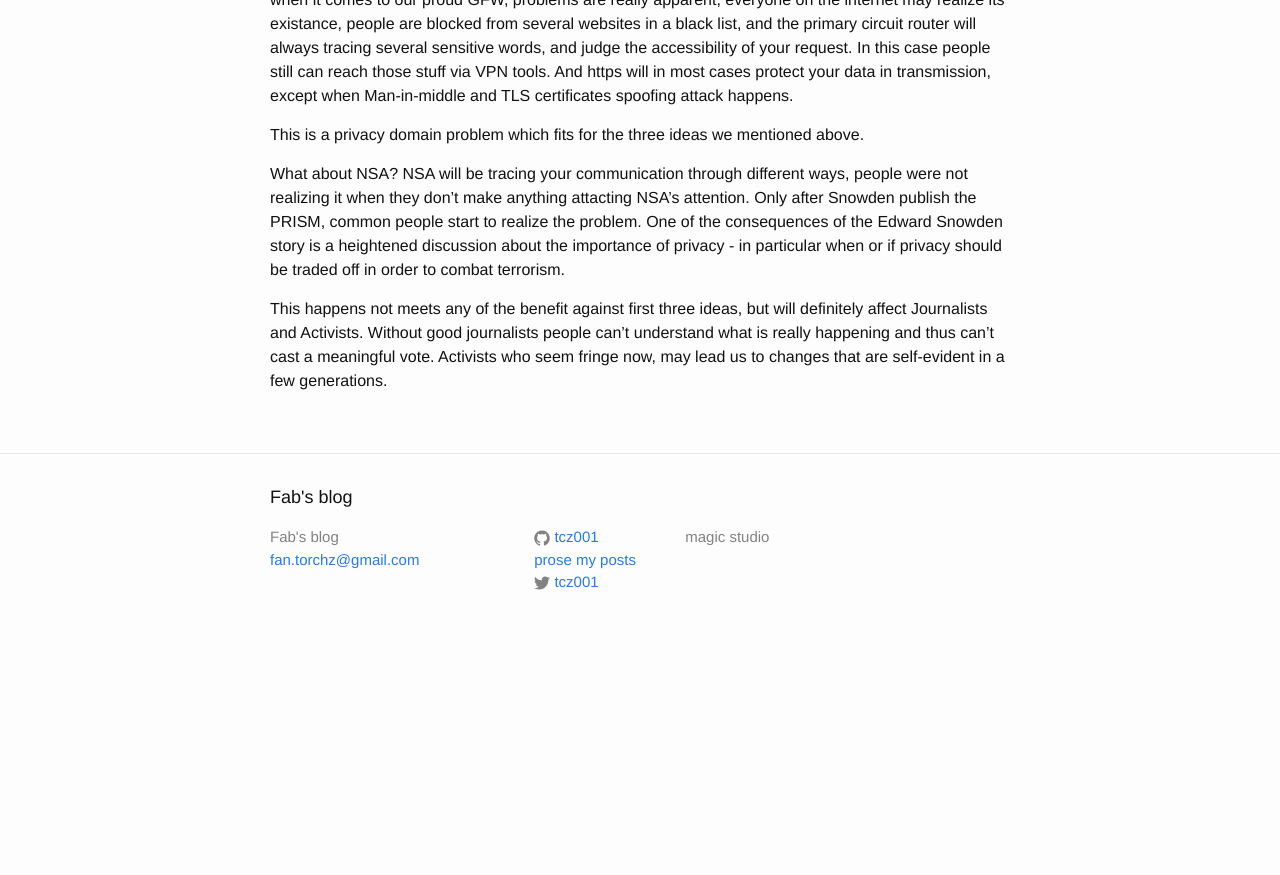
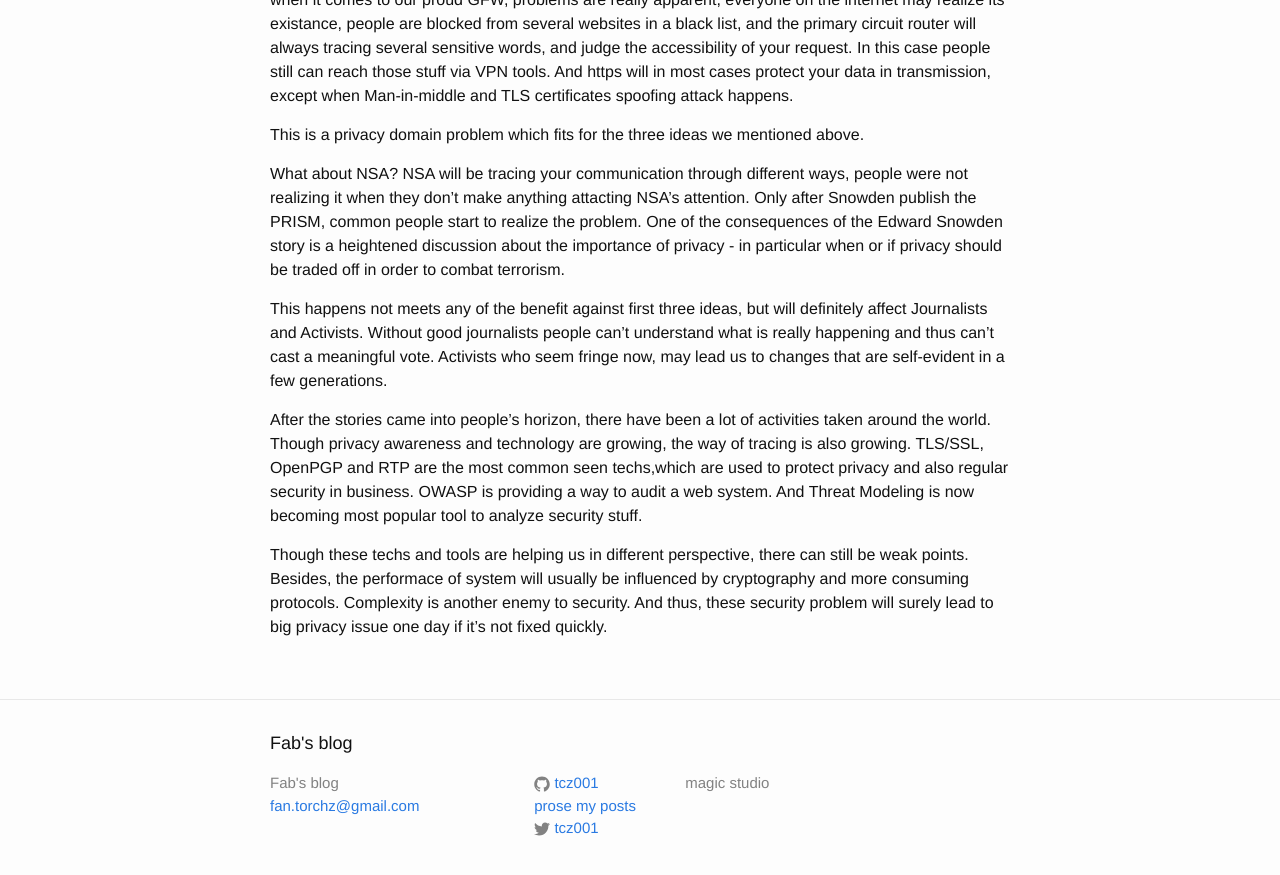
Before and after one commit to tcz001/tcz001.github.io, a Jekyll site: the page built from _posts/2015-06-01-musing-in-privacy.md, in a window 1280 px wide and 900 px high, scrolled down 875 px. Shown: the top 875 px of the window. Built offline with Jekyll 4.4.1, drawn with Linux system fonts in a browser that asks for light colours; before the commit the page ends 1529 px from its top, so only the background shows below that.

Commit message:
Updated 2015-06-01-musing-in-privacy.md

```diff
--- a/_posts/2015-06-01-musing-in-privacy.md
+++ b/_posts/2015-06-01-musing-in-privacy.md
@@ -38,3 +38,7 @@ This is a privacy domain problem which fits for the three ideas we mentioned abo
 What about NSA? NSA will be tracing your communication through different ways, people were not realizing it when they don't make anything attacting NSA's attention. Only after Snowden publish the PRISM, common people start to realize the problem. One of the consequences of the Edward Snowden story is a heightened discussion about the importance of privacy - in particular when or if privacy should be traded off in order to combat terrorism.
 
 This happens not meets any of the benefit against first three ideas, but will definitely affect Journalists and Activists. Without good journalists people can't understand what is really happening and thus can't cast a meaningful vote. Activists who seem fringe now, may lead us to changes that are self-evident in a few generations.
+
+After the stories came into people's horizon, there have been a lot of activities taken around the world. Though privacy awareness and technology are growing, the way of tracing is also growing. TLS/SSL, OpenPGP and RTP are the most common seen techs,which are used to protect privacy and also regular security in business. OWASP is providing a way to audit a web system. And Threat Modeling is now becoming most popular tool to analyze security stuff.
+
+Though these techs and tools are helping us in different perspective, there can still be weak points. Besides, the performace of system will usually be influenced by cryptography and more consuming protocols. Complexity is another enemy to security. And thus, these security problem will surely lead to big privacy issue one day if it's not fixed quickly.
```
